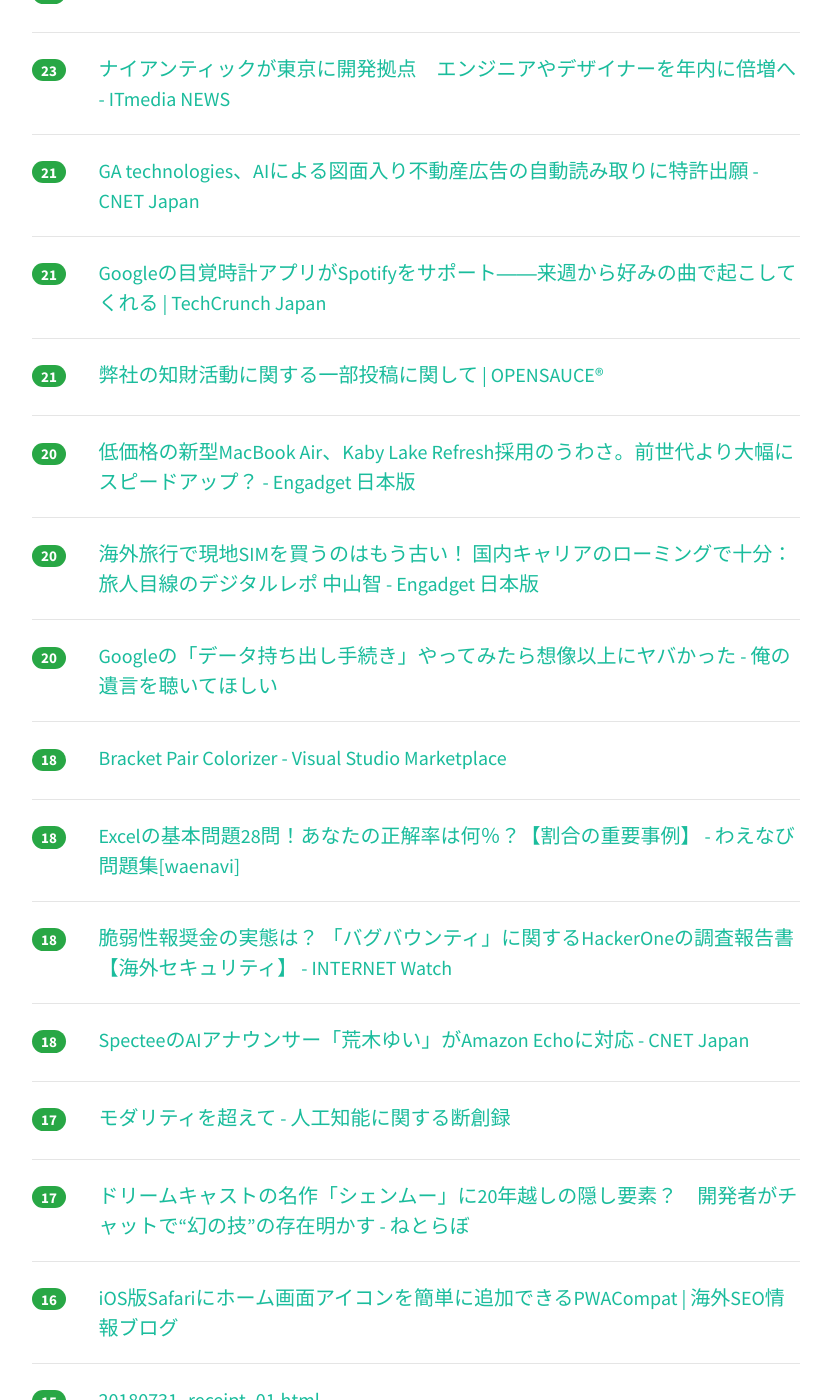
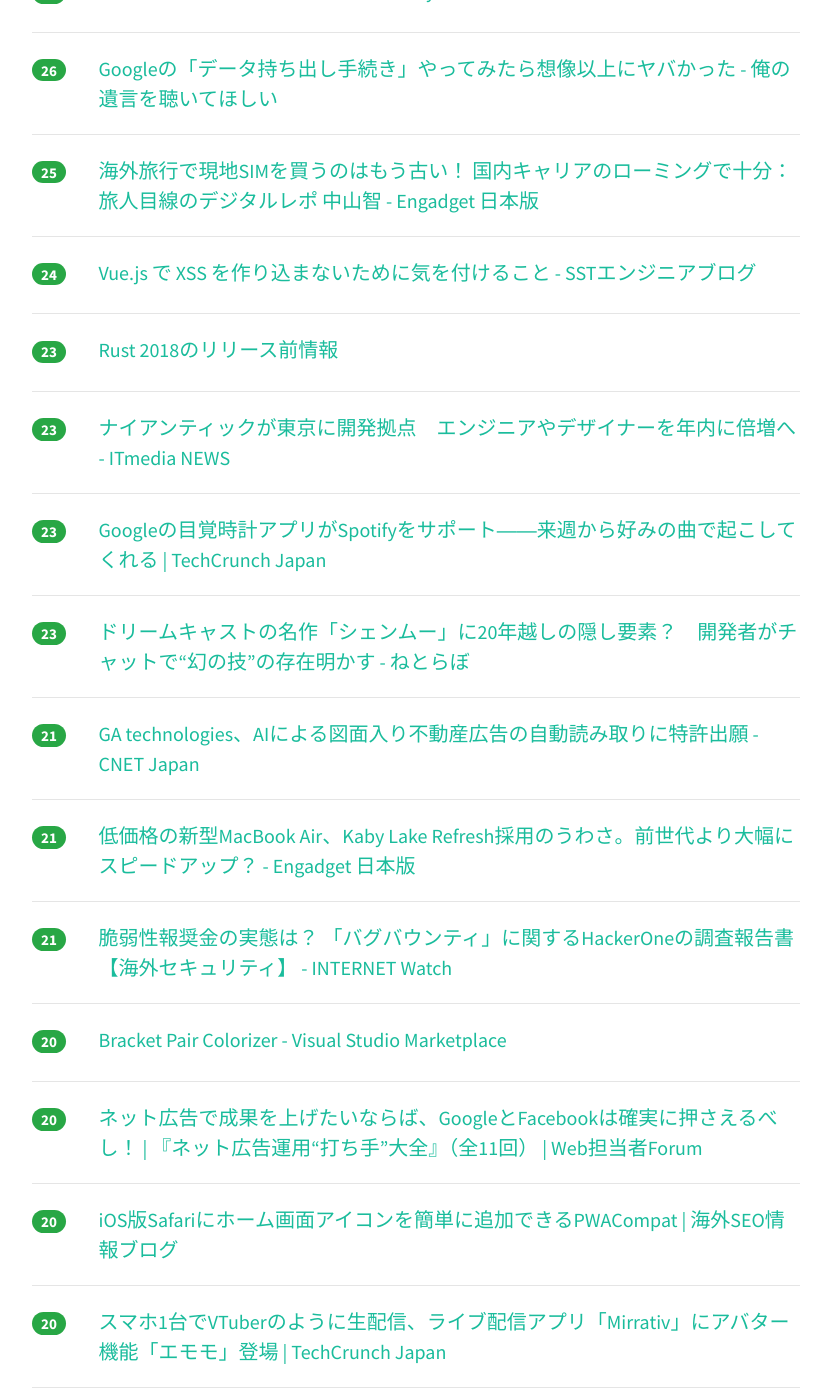
Before and after one commit to yatta47/hatena-matome-site, a Jekyll site: the page built from _posts/2018-08-01-hatena.md, in a window 1280 px wide and 1400 px high, scrolled down 2295 px. Shown: the whole window, without its empty margins (224-1051 px from the left). Built offline with Jekyll 4.4.1, drawn with Linux system fonts in a browser that asks for light colours; nearby versions of some CDN libraries; some of the changed text lies outside the part shown.

Commit message:
Updated 2018-08-01

```diff
--- a/_posts/2018-08-01-hatena.md
+++ b/_posts/2018-08-01-hatena.md
@@ -1,53 +1,58 @@
 ---
 layout: post
 title:  "2018-08-01 はてぶIT"
-date:   2018-08-01 14:01:55
+date:   2018-08-01 15:03:16
 tags: [it-hotentry]
 ---
-59 件のデータあり
+61 件のデータあり
 
 <hr><div class="row">
-<div class="col-1"><span class="badge badge-pill badge-success h2">276</span></div>
+<div class="col-1"><span class="badge badge-pill badge-success h2">336</span></div>
 <div class="col-11"><a href='https://tech.nikkeibp.co.jp/atcl/nxt/column/18/00084/00025/' target='_blank'>アロハシャツの中堅SEを注意、逆上されて紛糾 | 日経 xTECH（クロステック）</a></div>
 </div>
 <hr>
 <div class="row">
-<div class="col-1"><span class="badge badge-pill badge-success h2">208</span></div>
+<div class="col-1"><span class="badge badge-pill badge-success h2">217</span></div>
 <div class="col-11"><a href='https://tech.nikkeibp.co.jp/atcl/nxt/news/18/02203/' target='_blank'>ソニー、ラズパイ対抗のマイコンボード発売 | 日経 xTECH（クロステック）</a></div>
 </div>
 <hr>
 <div class="row">
-<div class="col-1"><span class="badge badge-pill badge-success h2">157</span></div>
+<div class="col-1"><span class="badge badge-pill badge-success h2">195</span></div>
+<div class="col-11"><a href='https://coliss.com/articles/build-websites/operation/javascript/modern-javascript-charting-library.html' target='_blank'>[JS]便利なのが登場！実装はかなり簡単なのに、さまざまなチャートやグラフを実装できるスクリプト -ApexCharts | コリス</a></div>
+</div>
+<hr>
+<div class="row">
+<div class="col-1"><span class="badge badge-pill badge-success h2">169</span></div>
 <div class="col-11"><a href='http://compass.vision/oikawa1/' target='_blank'>「リーダー不在のエンジニアチームは守りに入る」ーー及川卓也氏が語るエンジニアマネジメントの要諦 | COMPASS</a></div>
 </div>
 <hr>
 <div class="row">
-<div class="col-1"><span class="badge badge-pill badge-success h2">141</span></div>
-<div class="col-11"><a href='https://coliss.com/articles/build-websites/operation/javascript/modern-javascript-charting-library.html' target='_blank'>[JS]便利なのが登場！実装はかなり簡単なのに、さまざまなチャートやグラフを実装できるスクリプト -ApexCharts | コリス</a></div>
+<div class="col-1"><span class="badge badge-pill badge-success h2">142</span></div>
+<div class="col-11"><a href='https://dev.classmethod.jp/rd/yokota-de-go/' target='_blank'>社内の精鋭たちを集めて3週間でAmazon Goっぽい仕組みを作った ｜ Developers.IO</a></div>
 </div>
 <hr>
 <div class="row">
-<div class="col-1"><span class="badge badge-pill badge-success h2">125</span></div>
+<div class="col-1"><span class="badge badge-pill badge-success h2">132</span></div>
 <div class="col-11"><a href='http://takezoe.hatenablog.com/entry/2018/07/31/000000' target='_blank'>株式会社ビズリーチを退職しました - たけぞう瀕死ブログ</a></div>
 </div>
 <hr>
 <div class="row">
-<div class="col-1"><span class="badge badge-pill badge-success h2">113</span></div>
-<div class="col-11"><a href='https://dev.classmethod.jp/rd/yokota-de-go/' target='_blank'>社内の精鋭たちを集めて3週間でAmazon Goっぽい仕組みを作った ｜ Developers.IO</a></div>
-</div>
-<hr>
-<div class="row">
-<div class="col-1"><span class="badge badge-pill badge-success h2">81</span></div>
+<div class="col-1"><span class="badge badge-pill badge-success h2">95</span></div>
 <div class="col-11"><a href='http://techtarget.itmedia.co.jp/tt/news/1807/31/news05.html' target='_blank'>ナビタイムが全サービスをAWS移行　アンチパターンてんこ盛りでGPUは生かせるか (1/2)：汎用的処理にAWSのGPUを採用、コストと性能のバランスは - TechTargetジャパン クラウド</a></div>
 </div>
 <hr>
 <div class="row">
-<div class="col-1"><span class="badge badge-pill badge-success h2">45</span></div>
+<div class="col-1"><span class="badge badge-pill badge-success h2">65</span></div>
+<div class="col-11"><a href='https://opensauce.co/news/post_004.html' target='_blank'>弊社の知財活動に関する一部投稿に関して | OPENSAUCE®</a></div>
+</div>
+<hr>
+<div class="row">
+<div class="col-1"><span class="badge badge-pill badge-success h2">55</span></div>
 <div class="col-11"><a href='http://www.itmedia.co.jp/news/articles/1808/01/news015.html' target='_blank'>正しく知れば怖くない　GDPRの基本と対策のポイントをIIJが解説 (1/5) - ITmedia NEWS</a></div>
 </div>
 <hr>
 <div class="row">
-<div class="col-1"><span class="badge badge-pill badge-success h2">38</span></div>
+<div class="col-1"><span class="badge badge-pill badge-success h2">49</span></div>
 <div class="col-11"><a href='http://www.itmedia.co.jp/enterprise/articles/1808/01/news023.html' target='_blank'>"使いやすいパスワード”が、大規模組織のシステムをつぶす――「恐怖の実話」はなぜ起こったのか (1/4) - ITmedia エンタープライズ</a></div>
 </div>
 <hr>
@@ -62,8 +67,13 @@ tags: [it-hotentry]
 </div>
 <hr>
 <div class="row">
+<div class="col-1"><span class="badge badge-pill badge-success h2">34</span></div>
+<div class="col-11"><a href='https://www.kabuku.co.jp/developers/develop-web-service-with-apollo-graphql' target='_blank'>Apollo GraphQLでWebサービスを開発してわかったこと | 株式会社カブク</a></div>
+</div>
+<hr>
+<div class="row">
 <div class="col-1"><span class="badge badge-pill badge-success h2">33</span></div>
-<div class="col-11"><a href='https://www.kabuku.co.jp/developers/develop-web-service-with-apollo-graphql' target='_blank'>Apollo GraphQLでWebサービスを開発してわかったこと | 株式会社カブク</a></div>
+<div class="col-11"><a href='https://webtan.impress.co.jp/n/2018/08/01/30068' target='_blank'>Yahoo! JAPANとGoogleの利用者数は6,600万人超【ニールセン調べ】 | Web担当者Forum</a></div>
 </div>
 <hr>
 <div class="row">
@@ -72,8 +82,8 @@ tags: [it-hotentry]
 </div>
 <hr>
 <div class="row">
-<div class="col-1"><span class="badge badge-pill badge-success h2">32</span></div>
-<div class="col-11"><a href='https://webtan.impress.co.jp/n/2018/08/01/30068' target='_blank'>Yahoo! JAPANとGoogleの利用者数は6,600万人超【ニールセン調べ】 | Web担当者Forum</a></div>
+<div class="col-1"><span class="badge badge-pill badge-success h2">31</span></div>
+<div class="col-11"><a href='https://qiita.com/kimullaa/items/c083757078406da17825' target='_blank'>ブロッキングとかノンブロッキングを理解したい</a></div>
 </div>
 <hr>
 <div class="row">
@@ -82,18 +92,18 @@ tags: [it-hotentry]
 </div>
 <hr>
 <div class="row">
-<div class="col-1"><span class="badge badge-pill badge-success h2">29</span></div>
-<div class="col-11"><a href='https://qiita.com/kimullaa/items/c083757078406da17825' target='_blank'>ブロッキングとかノンブロッキングを理解したい</a></div>
-</div>
-<hr>
-<div class="row">
-<div class="col-1"><span class="badge badge-pill badge-success h2">28</span></div>
+<div class="col-1"><span class="badge badge-pill badge-success h2">30</span></div>
 <div class="col-11"><a href='https://qiita.com/takiru/items/1b1f2328ddfcdf12ac92' target='_blank'>RedmineでActiveDirectory連携を行う</a></div>
 </div>
 <hr>
 <div class="row">
+<div class="col-1"><span class="badge badge-pill badge-success h2">30</span></div>
+<div class="col-11"><a href='http://gendai.ismedia.jp/articles/-/56761' target='_blank'>もはや見破ることは不可能…？AIで深刻化するフェイクニュース（小林 啓倫） | 現代ビジネス | 講談社（1/4）</a></div>
+</div>
+<hr>
+<div class="row">
 <div class="col-1"><span class="badge badge-pill badge-success h2">27</span></div>
-<div class="col-11"><a href='http://gendai.ismedia.jp/articles/-/56761' target='_blank'>もはや見破ることは不可能…？AIで深刻化するフェイクニュース（小林 啓倫） | 現代ビジネス | 講談社（1/4）</a></div>
+<div class="col-11"><a href='https://pc.watch.impress.co.jp/docs/column/hothot/1135574.html' target='_blank'>【Hothotレビュー】7型UMPCに新たな選択肢、「ONE-NETBOOK OneMix」 - PC Watch</a></div>
 </div>
 <hr>
 <div class="row">
@@ -102,8 +112,18 @@ tags: [it-hotentry]
 </div>
 <hr>
 <div class="row">
+<div class="col-1"><span class="badge badge-pill badge-success h2">26</span></div>
+<div class="col-11"><a href='https://oreno-yuigon.hatenablog.com/entry/2018/08/01/080454' target='_blank'>Googleの「データ持ち出し手続き」やってみたら想像以上にヤバかった - 俺の遺言を聴いてほしい</a></div>
+</div>
+<hr>
+<div class="row">
+<div class="col-1"><span class="badge badge-pill badge-success h2">25</span></div>
+<div class="col-11"><a href='https://japanese.engadget.com/2018/07/31/sim/' target='_blank'>海外旅行で現地SIMを買うのはもう古い！ 国内キャリアのローミングで十分：旅人目線のデジタルレポ 中山智 - Engadget 日本版</a></div>
+</div>
+<hr>
+<div class="row">
 <div class="col-1"><span class="badge badge-pill badge-success h2">24</span></div>
-<div class="col-11"><a href='https://pc.watch.impress.co.jp/docs/column/hothot/1135574.html' target='_blank'>【Hothotレビュー】7型UMPCに新たな選択肢、「ONE-NETBOOK OneMix」 - PC Watch</a></div>
+<div class="col-11"><a href='https://techblog.securesky-tech.com/entry/2018/08/01/110000' target='_blank'>Vue.js で XSS を作り込まないために気を付けること - SSTエンジニアブログ</a></div>
 </div>
 <hr>
 <div class="row">
@@ -117,38 +137,53 @@ tags: [it-hotentry]
 </div>
 <hr>
 <div class="row">
+<div class="col-1"><span class="badge badge-pill badge-success h2">23</span></div>
+<div class="col-11"><a href='https://jp.techcrunch.com/2018/08/01/2018-07-31-googles-clock-app-can-now-wake-you-with-music-from-spotify-but-not-youtube-music/' target='_blank'>Googleの目覚時計アプリがSpotifyをサポート――来週から好みの曲で起こしてくれる | TechCrunch Japan</a></div>
+</div>
+<hr>
+<div class="row">
+<div class="col-1"><span class="badge badge-pill badge-success h2">23</span></div>
+<div class="col-11"><a href='http://nlab.itmedia.co.jp/nl/articles/1807/31/news090.html' target='_blank'>ドリームキャストの名作「シェンムー」に20年越しの隠し要素？　開発者がチャットで“幻の技”の存在明かす - ねとらぼ</a></div>
+</div>
+<hr>
+<div class="row">
 <div class="col-1"><span class="badge badge-pill badge-success h2">21</span></div>
 <div class="col-11"><a href='https://japan.cnet.com/article/35123327/' target='_blank'>GA technologies、AIによる図面入り不動産広告の自動読み取りに特許出願 - CNET Japan</a></div>
 </div>
 <hr>
 <div class="row">
 <div class="col-1"><span class="badge badge-pill badge-success h2">21</span></div>
-<div class="col-11"><a href='https://jp.techcrunch.com/2018/08/01/2018-07-31-googles-clock-app-can-now-wake-you-with-music-from-spotify-but-not-youtube-music/' target='_blank'>Googleの目覚時計アプリがSpotifyをサポート――来週から好みの曲で起こしてくれる | TechCrunch Japan</a></div>
+<div class="col-11"><a href='https://japanese.engadget.com/2018/07/31/macbook-air-kaby-lake-refresh/' target='_blank'>低価格の新型MacBook Air、Kaby Lake Refresh採用のうわさ。前世代より大幅にスピードアップ？ - Engadget 日本版</a></div>
 </div>
 <hr>
 <div class="row">
 <div class="col-1"><span class="badge badge-pill badge-success h2">21</span></div>
-<div class="col-11"><a href='https://opensauce.co/news/post_004.html' target='_blank'>弊社の知財活動に関する一部投稿に関して | OPENSAUCE®</a></div>
+<div class="col-11"><a href='https://internet.watch.impress.co.jp/docs/column/security/1135814.html' target='_blank'>脆弱性報奨金の実態は？ 「バグバウンティ」に関するHackerOneの調査報告書【海外セキュリティ】 - INTERNET Watch</a></div>
 </div>
 <hr>
 <div class="row">
 <div class="col-1"><span class="badge badge-pill badge-success h2">20</span></div>
-<div class="col-11"><a href='https://japanese.engadget.com/2018/07/31/macbook-air-kaby-lake-refresh/' target='_blank'>低価格の新型MacBook Air、Kaby Lake Refresh採用のうわさ。前世代より大幅にスピードアップ？ - Engadget 日本版</a></div>
+<div class="col-11"><a href='https://marketplace.visualstudio.com/items?itemName=CoenraadS.bracket-pair-colorizer' target='_blank'>Bracket Pair Colorizer - Visual Studio Marketplace</a></div>
 </div>
 <hr>
 <div class="row">
 <div class="col-1"><span class="badge badge-pill badge-success h2">20</span></div>
-<div class="col-11"><a href='https://japanese.engadget.com/2018/07/31/sim/' target='_blank'>海外旅行で現地SIMを買うのはもう古い！ 国内キャリアのローミングで十分：旅人目線のデジタルレポ 中山智 - Engadget 日本版</a></div>
+<div class="col-11"><a href='https://webtan.impress.co.jp/e/2018/08/01/29941' target='_blank'>ネット広告で成果を上げたいならば、GoogleとFacebookは確実に押さえるべし！ | 『ネット広告運用“打ち手”大全』（全11回） | Web担当者Forum</a></div>
 </div>
 <hr>
 <div class="row">
 <div class="col-1"><span class="badge badge-pill badge-success h2">20</span></div>
-<div class="col-11"><a href='https://oreno-yuigon.hatenablog.com/entry/2018/08/01/080454' target='_blank'>Googleの「データ持ち出し手続き」やってみたら想像以上にヤバかった - 俺の遺言を聴いてほしい</a></div>
+<div class="col-11"><a href='https://www.suzukikenichi.com/blog/pwacompat-to-bring-web-app-manifest-to-safari-for-ios/' target='_blank'>iOS版Safariにホーム画面アイコンを簡単に追加できるPWACompat | 海外SEO情報ブログ</a></div>
 </div>
 <hr>
 <div class="row">
-<div class="col-1"><span class="badge badge-pill badge-success h2">18</span></div>
-<div class="col-11"><a href='https://marketplace.visualstudio.com/items?itemName=CoenraadS.bracket-pair-colorizer' target='_blank'>Bracket Pair Colorizer - Visual Studio Marketplace</a></div>
+<div class="col-1"><span class="badge badge-pill badge-success h2">20</span></div>
+<div class="col-11"><a href='https://jp.techcrunch.com/2018/08/01/mirrativ-emomo/' target='_blank'>スマホ1台でVTuberのように生配信、ライブ配信アプリ「Mirrativ」にアバター機能「エモモ」登場 | TechCrunch Japan</a></div>
+</div>
+<hr>
+<div class="row">
+<div class="col-1"><span class="badge badge-pill badge-success h2">19</span></div>
+<div class="col-11"><a href='https://www.nig.ac.jp/color/barrierfree/barrierfree.html' target='_blank'>色覚の多様性と視覚バリアフリーなプレゼンテーション</a></div>
 </div>
 <hr>
 <div class="row">
@@ -158,12 +193,12 @@ tags: [it-hotentry]
 <hr>
 <div class="row">
 <div class="col-1"><span class="badge badge-pill badge-success h2">18</span></div>
-<div class="col-11"><a href='https://internet.watch.impress.co.jp/docs/column/security/1135814.html' target='_blank'>脆弱性報奨金の実態は？ 「バグバウンティ」に関するHackerOneの調査報告書【海外セキュリティ】 - INTERNET Watch</a></div>
+<div class="col-11"><a href='https://japan.cnet.com/article/35123162/' target='_blank'>SpecteeのAIアナウンサー「荒木ゆい」がAmazon Echoに対応 - CNET Japan</a></div>
 </div>
 <hr>
 <div class="row">
 <div class="col-1"><span class="badge badge-pill badge-success h2">18</span></div>
-<div class="col-11"><a href='https://japan.cnet.com/article/35123162/' target='_blank'>SpecteeのAIアナウンサー「荒木ゆい」がAmazon Echoに対応 - CNET Japan</a></div>
+<div class="col-11"><a href='http://toshi0607.com/general/freee-to-merpay/' target='_blank'>freeeでの闘争を終え、メルペイで闘争します – DoorLog</a></div>
 </div>
 <hr>
 <div class="row">
@@ -173,12 +208,17 @@ tags: [it-hotentry]
 <hr>
 <div class="row">
 <div class="col-1"><span class="badge badge-pill badge-success h2">17</span></div>
-<div class="col-11"><a href='http://nlab.itmedia.co.jp/nl/articles/1807/31/news090.html' target='_blank'>ドリームキャストの名作「シェンムー」に20年越しの隠し要素？　開発者がチャットで“幻の技”の存在明かす - ねとらぼ</a></div>
+<div class="col-11"><a href='https://qiita.com/Yahirrro/items/d418746e40ff2bf2241a' target='_blank'>Webアプリを作る人へ！UIの重要性 ~Webサービスをもっと使ってもらうには？~</a></div>
 </div>
 <hr>
 <div class="row">
 <div class="col-1"><span class="badge badge-pill badge-success h2">16</span></div>
-<div class="col-11"><a href='https://www.suzukikenichi.com/blog/pwacompat-to-bring-web-app-manifest-to-safari-for-ios/' target='_blank'>iOS版Safariにホーム画面アイコンを簡単に追加できるPWACompat | 海外SEO情報ブログ</a></div>
+<div class="col-11"><a href='https://japan.cnet.com/article/35123354/' target='_blank'>女子高生AI「りんな」が“歌”で国民的AIを目指す--歌唱力が向上した理由 - CNET Japan</a></div>
+</div>
+<hr>
+<div class="row">
+<div class="col-1"><span class="badge badge-pill badge-success h2">16</span></div>
+<div class="col-11"><a href='http://www.itmedia.co.jp/news/articles/1807/31/news117.html' target='_blank'>ブロックチェーンとマイナンバーカードで投票、つくば市が国内初　市民以外も参加OK - ITmedia NEWS</a></div>
 </div>
 <hr>
 <div class="row">
@@ -193,32 +233,17 @@ tags: [it-hotentry]
 <hr>
 <div class="row">
 <div class="col-1"><span class="badge badge-pill badge-success h2">15</span></div>
-<div class="col-11"><a href='https://japan.cnet.com/article/35123354/' target='_blank'>女子高生AI「りんな」が“歌”で国民的AIを目指す--歌唱力が向上した理由 - CNET Japan</a></div>
+<div class="col-11"><a href='https://speakerdeck.com/lchin/database-performance-for-rails-applications' target='_blank'>Database Performance for Rails Applications - Speaker Deck</a></div>
 </div>
 <hr>
 <div class="row">
 <div class="col-1"><span class="badge badge-pill badge-success h2">15</span></div>
-<div class="col-11"><a href='http://www.itmedia.co.jp/news/articles/1807/31/news117.html' target='_blank'>ブロックチェーンとマイナンバーカードで投票、つくば市が国内初　市民以外も参加OK - ITmedia NEWS</a></div>
-</div>
-<hr>
-<div class="row">
-<div class="col-1"><span class="badge badge-pill badge-success h2">15</span></div>
-<div class="col-11"><a href='https://webtan.impress.co.jp/e/2018/08/01/29941' target='_blank'>ネット広告で成果を上げたいならば、GoogleとFacebookは確実に押さえるべし！ | 『ネット広告運用“打ち手”大全』（全11回） | Web担当者Forum</a></div>
+<div class="col-11"><a href='https://forest.watch.impress.co.jp/docs/serial/yajiuma/1135893.html' target='_blank'>「Visual C++」ランタイムのサポートっていつまで？ ～ちゃんと把握して早めの移行を - やじうまの杜 - 窓の杜</a></div>
 </div>
 <hr>
 <div class="row">
 <div class="col-1"><span class="badge badge-pill badge-success h2">14</span></div>
 <div class="col-11"><a href='https://japan.cnet.com/article/35123359/' target='_blank'>「iPhone」やウェアラブルが好調--アップル、4四半期連続の2ケタ増収 - CNET Japan</a></div>
-</div>
-<hr>
-<div class="row">
-<div class="col-1"><span class="badge badge-pill badge-success h2">14</span></div>
-<div class="col-11"><a href='https://speakerdeck.com/lchin/database-performance-for-rails-applications' target='_blank'>Database Performance for Rails Applications - Speaker Deck</a></div>
-</div>
-<hr>
-<div class="row">
-<div class="col-1"><span class="badge badge-pill badge-success h2">14</span></div>
-<div class="col-11"><a href='https://www.nig.ac.jp/color/barrierfree/barrierfree.html' target='_blank'>色覚の多様性と視覚バリアフリーなプレゼンテーション</a></div>
 </div>
 <hr>
 <div class="row">
@@ -233,12 +258,12 @@ tags: [it-hotentry]
 <hr>
 <div class="row">
 <div class="col-1"><span class="badge badge-pill badge-success h2">13</span></div>
-<div class="col-11"><a href='https://qiita.com/Yahirrro/items/d418746e40ff2bf2241a' target='_blank'>Webアプリを作る人へ！UIの重要性 ~Webサービスをもっと使ってもらうには？~</a></div>
+<div class="col-11"><a href='http://www.itmedia.co.jp/mobile/articles/1808/01/news062.html' target='_blank'>Apple、世界スマートフォン出荷ランキングで2010年第2四半期以来初の3位転落──IDC調べ - ITmedia Mobile</a></div>
 </div>
 <hr>
 <div class="row">
 <div class="col-1"><span class="badge badge-pill badge-success h2">13</span></div>
-<div class="col-11"><a href='https://forest.watch.impress.co.jp/docs/serial/yajiuma/1135893.html' target='_blank'>「Visual C++」ランタイムのサポートっていつまで？ ～ちゃんと把握して早めの移行を - やじうまの杜 - 窓の杜</a></div>
+<div class="col-11"><a href='https://k-tai.watch.impress.co.jp/docs/news/1135923.html' target='_blank'>みずほ銀行とJR東日本、iPhone向けに「Mizuho Suica」開始 - ケータイ Watch</a></div>
 </div>
 <hr>
 <div class="row">
@@ -247,23 +272,18 @@ tags: [it-hotentry]
 </div>
 <hr>
 <div class="row">
-<div class="col-1"><span class="badge badge-pill badge-success h2">11</span></div>
-<div class="col-11"><a href='https://techblog.securesky-tech.com/entry/2018/08/01/110000' target='_blank'>Vue.js で XSS を作り込まないために気を付けること - SSTエンジニアブログ</a></div>
+<div class="col-1"><span class="badge badge-pill badge-success h2">12</span></div>
+<div class="col-11"><a href='http://bashalog.c-brains.jp/18/08/01-100000.php' target='_blank'>イラストが楽しいサイトのまとめ | バシャログ。</a></div>
 </div>
 <hr>
 <div class="row">
-<div class="col-1"><span class="badge badge-pill badge-success h2">10</span></div>
+<div class="col-1"><span class="badge badge-pill badge-success h2">11</span></div>
 <div class="col-11"><a href='https://drive.google.com/file/d/1Fhlarme8qFbhcGFLs3J8WQ3kYaJU3nbZ/view' target='_blank'>AIST_seminar2018_karakida.pdf - Google ドライブ</a></div>
 </div>
 <hr>
 <div class="row">
 <div class="col-1"><span class="badge badge-pill badge-success h2">10</span></div>
-<div class="col-11"><a href='http://www.itmedia.co.jp/mobile/articles/1808/01/news062.html' target='_blank'>Apple、世界スマートフォン出荷ランキングで2010年第2四半期以来初の3位転落──IDC調べ - ITmedia Mobile</a></div>
-</div>
-<hr>
-<div class="row">
-<div class="col-1"><span class="badge badge-pill badge-success h2">10</span></div>
-<div class="col-11"><a href='http://bashalog.c-brains.jp/18/08/01-100000.php' target='_blank'>イラストが楽しいサイトのまとめ | バシャログ。</a></div>
+<div class="col-11"><a href='https://dev.classmethod.jp/ci/sonarqube-source-analytics-1/' target='_blank'>SonarQubeでソースコードの静的解析とレビューを自動化してみる(前編) ｜ Developers.IO</a></div>
 </div>
 <hr>
 <div class="row">
@@ -287,17 +307,7 @@ tags: [it-hotentry]
 </div>
 <hr>
 <div class="row">
-<div class="col-1"><span class="badge badge-pill badge-success h2">6</span></div>
-<div class="col-11"><a href='https://dev.classmethod.jp/ci/sonarqube-source-analytics-1/' target='_blank'>SonarQubeでソースコードの静的解析とレビューを自動化してみる(前編) ｜ Developers.IO</a></div>
-</div>
-<hr>
-<div class="row">
 <div class="col-1"><span class="badge badge-pill badge-success h2">5</span></div>
 <div class="col-11"><a href='https://pc.watch.impress.co.jp/docs/news/1135876.html' target='_blank'>ユニットコム、スリム筐体採用の低価格デスクトップPC - PC Watch</a></div>
 </div>
 <hr>
-<div class="row">
-<div class="col-1"><span class="badge badge-pill badge-success h2">4</span></div>
-<div class="col-11"><a href='http://toshi0607.com/general/freee-to-merpay/' target='_blank'>freeeでの闘争を終え、メルペイで闘争します – DoorLog</a></div>
-</div>
-<hr>
```
